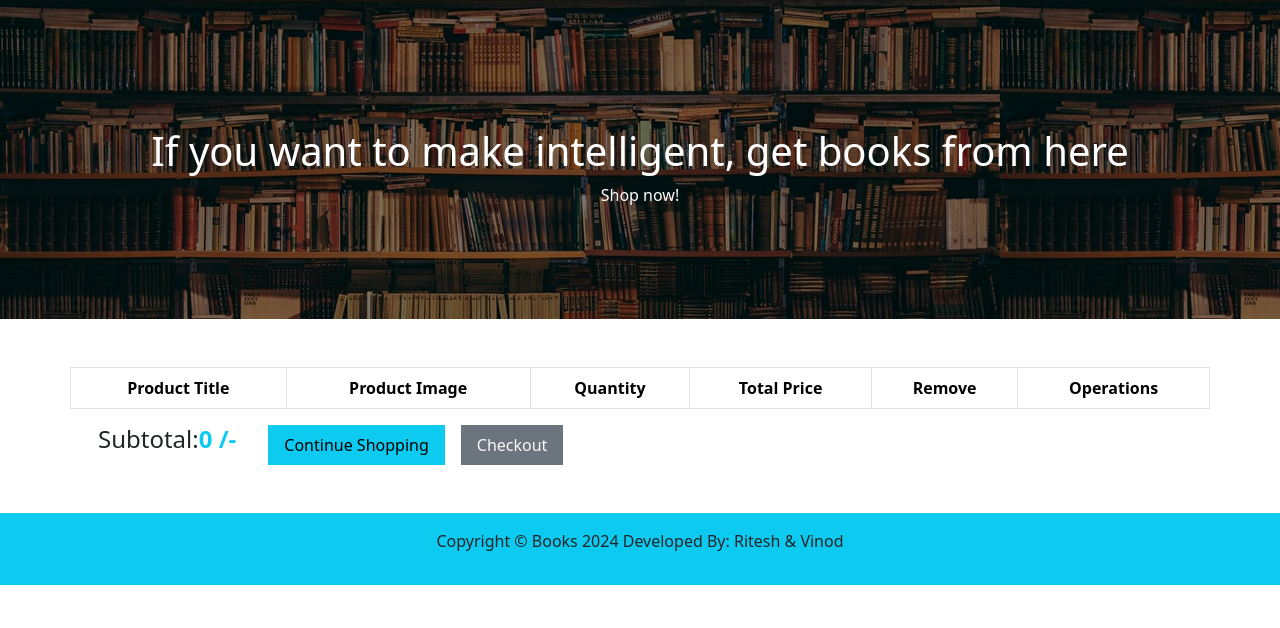
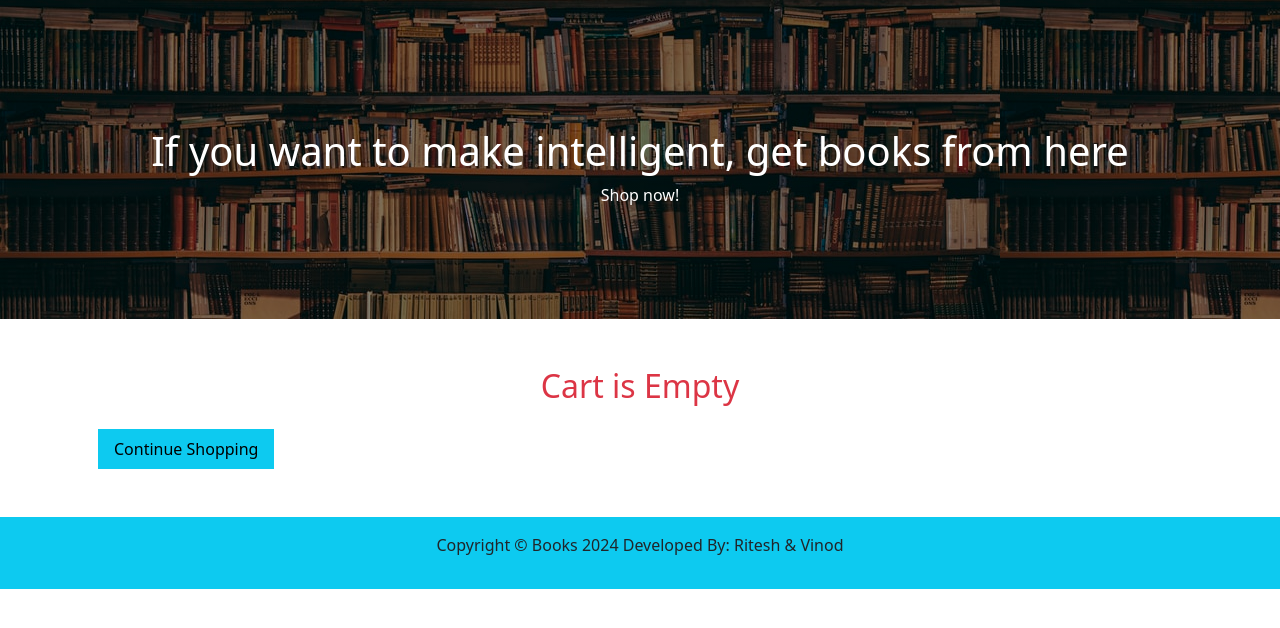
Before and after one commit to riteshtendolkar39/Ecommerce_website_project, a PHP site: page /cart.php in a window 1280 px wide. Shown: the part 80-708 px from the top of the page. Run offline with PHP 8.4, Linux system fonts and the light colour scheme; tables that the repository leaves empty or names only in its code hold one stand-in row (values such as "Sample post"); lists and menus that the app fills with data are empty.

Commit message:
dynamic cart is created with remove product and update quantity feature

```diff
--- a/cart.php
+++ b/cart.php
@@ -86,25 +86,27 @@ include('functions/common_function.php');
         <!-- third child cart-table -->
         <div class="container mt-5">
             <div class="row">
+                <form action="" method="post">
                     <table class="table table-bordered text-center">
-                    <thead>
-                        <tr>
-                            <th>Product Title</th>
-                            <th>Product Image</th>
-                            <th>Quantity</th>
-                            <th>Total Price</th>
-                            <th>Remove</th>
-                            <th colspan="2">Operations</th>
-                        </tr>
-                    </thead>
                         <tbody>
                             <!-- php code to display dynamic data  -->
                             <?php
-                        global $con;
                             $get_ip_address = getIPAddress();
                             $total_price = 0;
                             $cart_query = "Select * from `cart_details` where ip_address='$get_ip_address'";
                             $result = mysqli_query($con, $cart_query);
+                            $result_count = mysqli_num_rows($result);
+                            if ($result_count > 0) {
+                                echo "                        <thead>
+                                <tr>
+                                    <th>Book Title</th>
+                                    <th>Book Image</th>
+                                    <th>Quantity</th>
+                                    <th>Total Price</th>
+                                    <th>Remove</th>
+                                    <th colspan='2'>Operations</th>
+                                </tr>
+                            </thead'";
                                 while ($row = mysqli_fetch_array($result)) {
                                     $product_id = $row['product_id'];
                                     $select_products = "Select * from `products` where product_id=$product_id";
@@ -122,29 +124,80 @@ include('functions/common_function.php');
                             ?>
                                         <tr>
                                             <td> <?php echo "$product_title"; ?></td>
-                                    <td><img src="./images/<?php echo "$product_image"; ?>" alt="" class="cart_img"></td>
-                                    <td><input type="text" name="" class="form-input w-50"id=""></td>
+                                            <td><img src="./admin/product_images/<?php echo "$product_image"; ?>" alt="" class="cart_img"></td>
+                                            <td><input type="text" name="qty" class="form-input w-50"></td>
+                                            <?php
+                                            // update cart
+                                            $get_ip_address = getIPAddress();
+                                            if (isset($_POST['update_cart'])) {
+                                                $quantities = $_POST['qty'];
+                                                $update_cart = "update `cart_details` set quantity=$quantities where ip_address='$get_ip_address'";
+                                                $result_update = mysqli_query($con, $update_cart);
+                                                $total_price = $total_price * $quantities;
+                                            }
+
+                                            ?>
                                             <td><?php echo "$price_table"; ?></td>
-                                    <td><input type="checkbox" name="" id=""></td>
+                                            <td><input type="checkbox" name="removeitem[]" value="<?php echo $product_id ?>"></td>
                                             <td>
-                                        <button class="bg-info px-3 py-2 border-0 mx-3">Update</button>
-                                        <button class="bg-info px-3 py-2 border-0 mx-3">Remove</button>
+                                                <input type="submit" value="Update Cart" class="bg-info mx-3 px-3 py-2 border-0" name="update_cart">
+                                                <input type="submit" value="Remove Cart" class="bg-info px-3 mx-3 py-2 border-0" name="remove_cart">
                                             </td>
                                         </tr>
 
                             <?php
                                     }
-                        } ?>
+                                }
+                            } else {
+                                echo "<h2 class='text-center text-danger'>Cart is Empty</h2>";
+                            }
+                            ?>
                         </tbody>
                     </table>
                     <!-- subtotal  -->
                     <div class="d-flex mb-5">
-                    <h4 class="px-3">Subtotal:<strong class="text-info"><?php echo "$total_price"; ?> /-</strong></h4>
-                    <a href="index.php"><button class="bg-info px-3 py-2 mx-3 border-0">Continue Shopping</button></a>
-                    <a href="#"><button class="bg-secondary p-3 py-2 text-light border-0">Checkout</button></a>
+
+                        <?php
+                        $get_ip_address = getIPAddress();
+                        $total_price = 0;
+                        $cart_query = "Select * from `cart_details` where ip_address='$get_ip_address'";
+                        $result = mysqli_query($con, $cart_query);
+                        $result_count = mysqli_num_rows($result);
+                        if ($result_count > 0) {
+                            echo "<h4 class='px-3'>Subtotal:<strong class='text-info'>$total_price /- </strong></h4>
+                                <input type='submit' value='Continue Shopping' class='bg-info px-3 mx-3 py-2 border-0' name='continue_shopping'>
+                                <a href=''><button class='bg-secondary p-3 py-2 text-light border-0'>Checkout</button></a>'";
+                        } else {
+                            echo "<input type='submit' value='Continue Shopping' class='bg-info px-3 mx-3 py-2 border-0' name='continue_shopping'>";
+                        }
+                        if (isset($_POST['continue_shopping'])) {
+                            echo "<script>window.open('index.php','_self')</script>";
+                        }
+                        ?>
                     </div>
             </div>
         </div>
+        </form>
+
+        <!-- function to remove items -->
+        <?php
+        function remove_cart_item()
+        {
+            global $con;
+            if (isset($_POST['remove_cart'])) {
+                foreach ($_POST['removeitem'] as $remove_id) {
+                    echo $remove_id;
+                    $delete_query = "Delete from `cart_details` where product_id=$remove_id";
+                    $run_delete = mysqli_query($con, $delete_query);
+                    if ($run_delete) {
+                        echo "<script>window.open('cart.php','_self')</script>";
+                    }
+                }
+            }
+        }
+        $remove_item = remove_cart_item();
+        echo $remove_item
+        ?>
 
         <!--last child-->
         <?php include('./footer/footer.php') ?>
```
Lines whose indentation alone changed are shown as unchanged.
